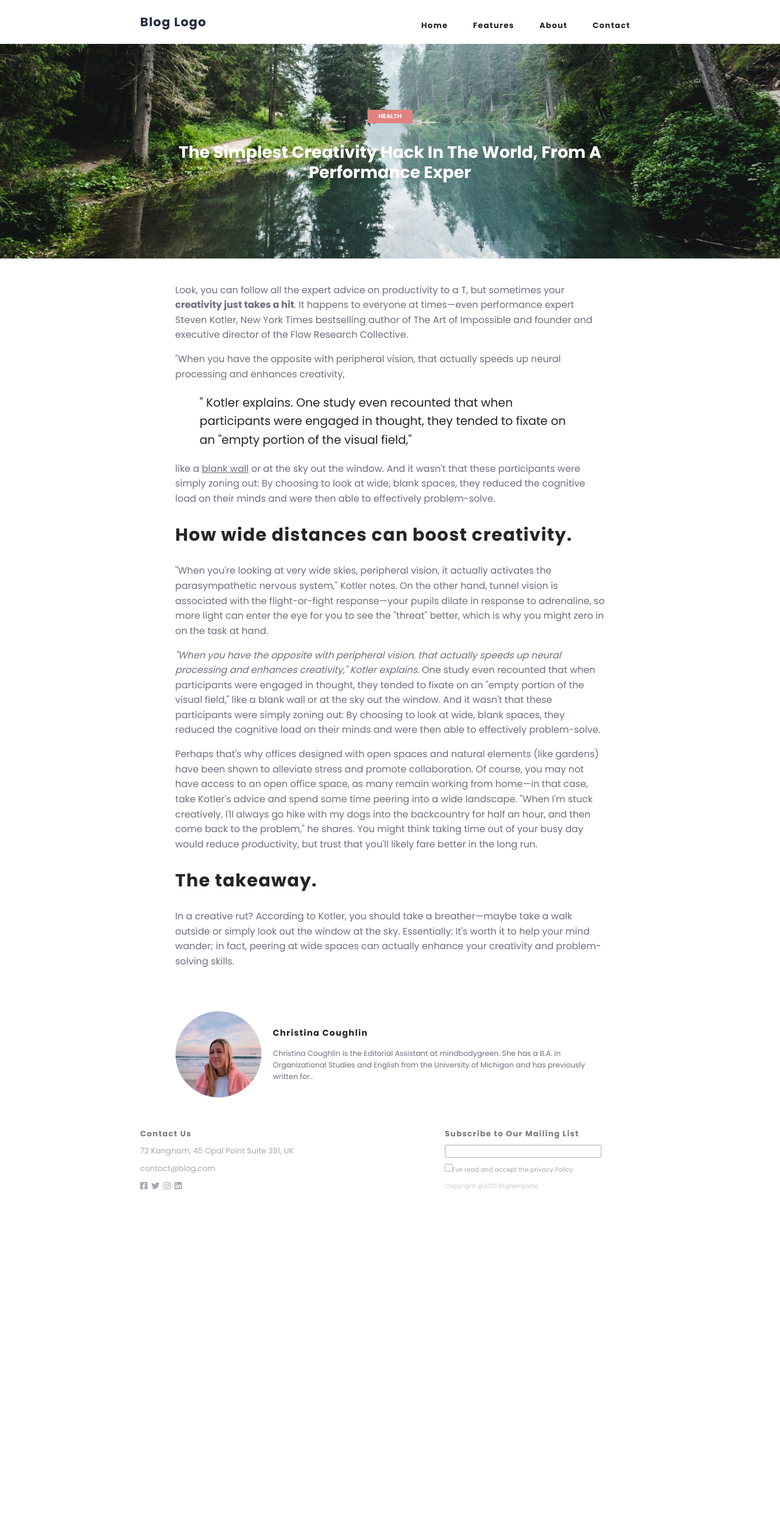
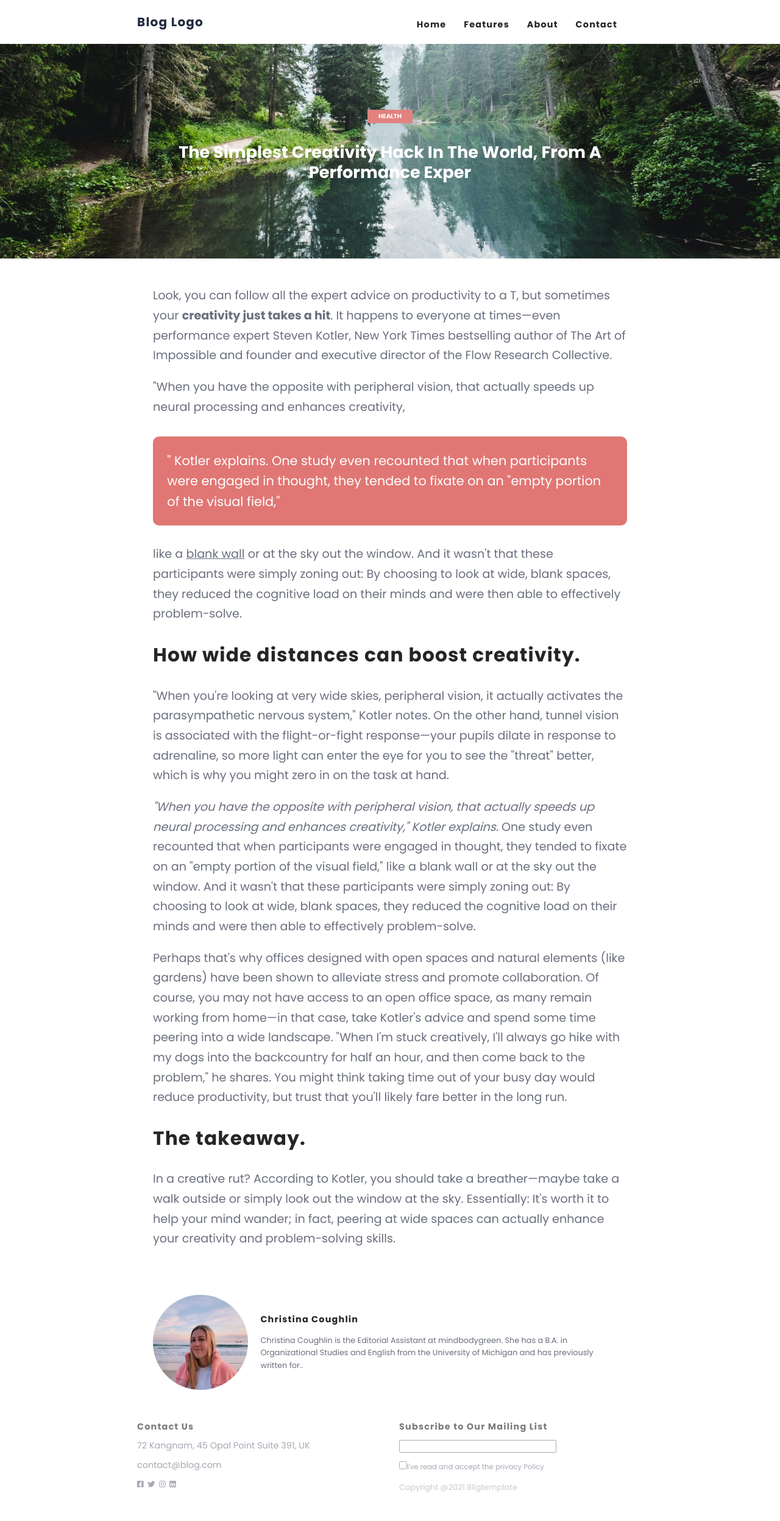
Before and after one commit to Jing-Lunaya/Course-Project, a plain HTML site: page 01-u-blog/post.html in a window 1280 px wide. Shown: the whole page at 61% size. Before the commit the page ends 2005 px from the top, so only its background shows below. Drawn offline with nearby package versions, Linux system fonts and the light colour scheme.

Commit message:
Update style.css
@import

```diff
--- a/01-u-blog/css/style.css
+++ b/01-u-blog/css/style.css
@@ -1,3 +1,16 @@
+@import url("style-post.css");
+@import url("grid-small.css") screen and (max-device-width:760px);
+@import url('grid-large.css') screen and (min-device-width:761px);
+
+
+/* @import url("grid-large.css")(min-width:760px); */
+
+
+.main-grid {
+    display: grid;
+}
+
+
 /* ===================
      general style
 ====================== */
@@ -43,7 +56,7 @@ h1 {
     font-size: 1.55rem;
 }
 p {
-    font-size: .8em;
+    font-size: 1rem;
     color:#6B6F7E;
 }
 
@@ -84,7 +97,7 @@ nav {
     padding-bottom: 20px;
 }
 .header-menu li{
-    font-size:.8rem;
+    font-size:.9rem;
     font-weight: 700;
     letter-spacing: 1.2px;
 }
@@ -98,14 +111,15 @@ nav {
 
 
 .main-post-col {
-    margin: 20px 0;
+    margin: .5em 0;
 }
 
 
 .main-post-col h2 {
-    font-size: 1rem;
-    line-height: 1.4;
+    font-size: 1em;
+    line-height: 1.2;
 }
+
 
 /* load more button */
 
@@ -129,16 +143,10 @@ nav {
 
 /* footer*/
 
-.footer-bottom {
-    display: flex;
-    flex-direction: column;
-		padding-top: 1em;
-		opacity: 0.6;
-}
 
 
 .footer-bottom > *{
-	font-size: .8em;
+	font-size: .9rem;
 	margin:.3em 0;
 }
 
@@ -147,31 +155,19 @@ nav {
     color:#6B6F7E;
 }
 
-.footer-sub-check span {
-	margin-left:20px;
+.footer-bottom {
+    display: flex;
+    flex-direction: column;
+		padding-top: 1em;
+		opacity: 0.6;
+		font-size:.9rem;
 }
+
 
 /* ===========================
 footer - center - small screen
 ==============================*/
 
-@media (max-width:760px){
-	.footer-bottom p,
-	.footer-bottom h2,
-	.footer-bottom form,
-	.footer-bottom a{
-		/* display: flex; */
-		/* flex-direction: column; */
-		justify-content: center;
-		align-self: center;
-		margin:.3em 0;
-	}
-
-
-	.footer-bottom form{
-		text-align: center;
-	}
-}
 
 
 .footer-sub-copy {
@@ -182,234 +178,11 @@ footer - center - small screen
 /* footer social icon */
 
 .social-list {
-    order: -1;
 		list-style: none;
 		padding: 0;
 		display: flex;
-    justify-content: space-around;
 }
 
 .social-item {
-    margin: 0;
+    margin: 1;
 }
-
-.footer-contact .social-link {
-    font-size: 1.75rem;
-}
-
-@media only screen and (min-width: 760px) {
-
-    .social-list {
-        order: 2;
-        justify-content: flex-start;
-    }
-
-    .social-item {
-        margin: 0 .5em 1.5em 0;
-				padding-bottom:2em;
-    }
-    .footer-contact .social-link {
-        font-size: .85rem;
-    }
-
-}
-
-
-
-/* ======================
-           grid
-========================= */
-
-.main-grid {
-    display: grid;
-    /* for small screeen  */
-    grid-template-columns: minmax(1em, 1fr) minmax(0px, 650px) minmax(1em, 1fr);
-}
-
-
-@media (min-width: 760px) {
-    .main-grid {
-        grid-template-columns: minmax(1em, 1fr) repeat(2, minmax(240px, 400px)) minmax(1em, 1fr);
-        grid-column-gap: 20px;
-        grid-row-gap:10px;
-    }
-}
-
-.header-logo,
-.header-menu,
-.main-post-col,
-.main-load-btn,
-.footer-bottom,
-.main-post-content{
-    grid-column: 2 / -2;
-}
-
-
-@media (min-width: 760px) {
-
-    .main-post-col:first-child,
-    .main-post-col:nth-child(3),
-    .main-post-col:nth-child(5){
-        grid-column: 2 / span 1;
-    }
-
-    .main-post-col {
-        grid-column: span 1;
-    }
-
-    .header-logo {
-        grid-column: 2 / span 1;
-        justify-self: start;
-        align-self: flex-end;
-        margin:0;
-    }
-
-
-    .header-menu {
-        grid-column: 3 / span 1;
-        align-self: flex-end;
-    }
-
-    .header-menu li{
-        margin-left: 2em;
-    }
-
-    /* footer */
-    .footer-bottom {
-        grid-column: span 1;
-    }
-    .footer-bottom:first-child {
-        grid-column: 2 / span 1;
-    }
-
-}
-
-
-.header-logo {
-    display: flex;
-    justify-content: center;
-}
-
-.header-menu {
-    display: flex;
-    justify-content: space-evenly;
-}
-
-
-/* ======================
-  grid for large screeen
-========================= */
-
-/* post */
-
-.main-post-header {
-    display: grid;
-		/* background-color: #fff; */
-    background-image: url(../img/creativity.jpg);
-    background-position: bottom;
-    background-size: cover;
-		background-blend-mode: overlay;
-    color: #fff;
-    line-height: 1.2;
-    padding: 6.75em 0;
-}
-
-.main-post-header > * {
-    grid-column: 2 / -2;
-		margin: 0;
-}
-
-
-.post-header-btn{
-	color: #E1827E;
-}
-
-.post-header-btn {
-    display:flex;
-    font-weight: 700;
-    margin-bottom: .5em;
-    background-color: #E1827E;
-		justify-self: center;
-    color: #fff;
-    padding: .5em 1.75em;
-		text-transform: uppercase;
-		font-size: .625rem;
-
-}
-.main-post-header p {
-	color: #E1827E;
-	justify-self: center;
-	text-transform: uppercase;
-	/* font-weight: 700; */
-	letter-spacing: 1.5px;
-}
-
-.main-post-header h1 {
-	text-align: center;
-	padding: .625em 0;
-}
-
-
-/* post content area */
-
-.main-post-content {
-		padding:1.25em 3em;
-}
-
-@media (min-width:751px) {
-	.main-post-content {
-		font-size:1.2em;
-	}
-	.main-post-content h2 {
-		font-size: 1.5em;
-	}
-
-	.main-post-header h1 {
-		font-size:1.7em;
-	}
-
-}
-
-
-.main-author-img-radius{
-	border-radius:50%;
-	width:20%;
-	height:auto;
-
-}
-@media (min-width:751px) {
-
-	.main-author{
-		display:flex;
-		flex-direction: row;
-		align-items: center;
-    justify-content: center;
-	}
-
-	.main-author-info {
-		margin: 1em 1em;
-	}
-
-	.main-author-info p {
-		font-size:.625em;
-	}
-
-	.main-author-info h2 {
-		font-size: .725em;
-	}
-
-
-
-	.footer-contact {
-		grid-column: 2 / span 1;
-		justify-items: start;
-	}
-
-	.footer-subscribe {
-		grid-column:  3 / span 1;
-		justify-items: end;
-		padding-left: 5em;
-
-	}
-
-}
```
Lines whose indentation alone changed are shown as unchanged.
